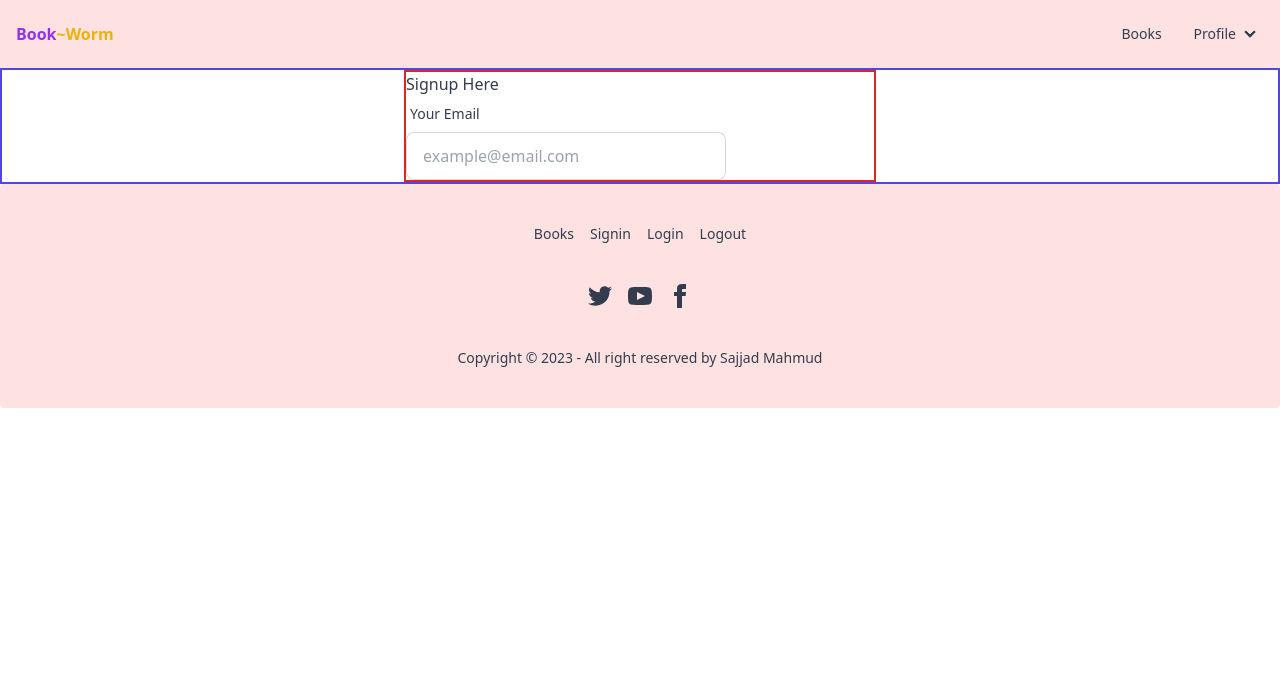
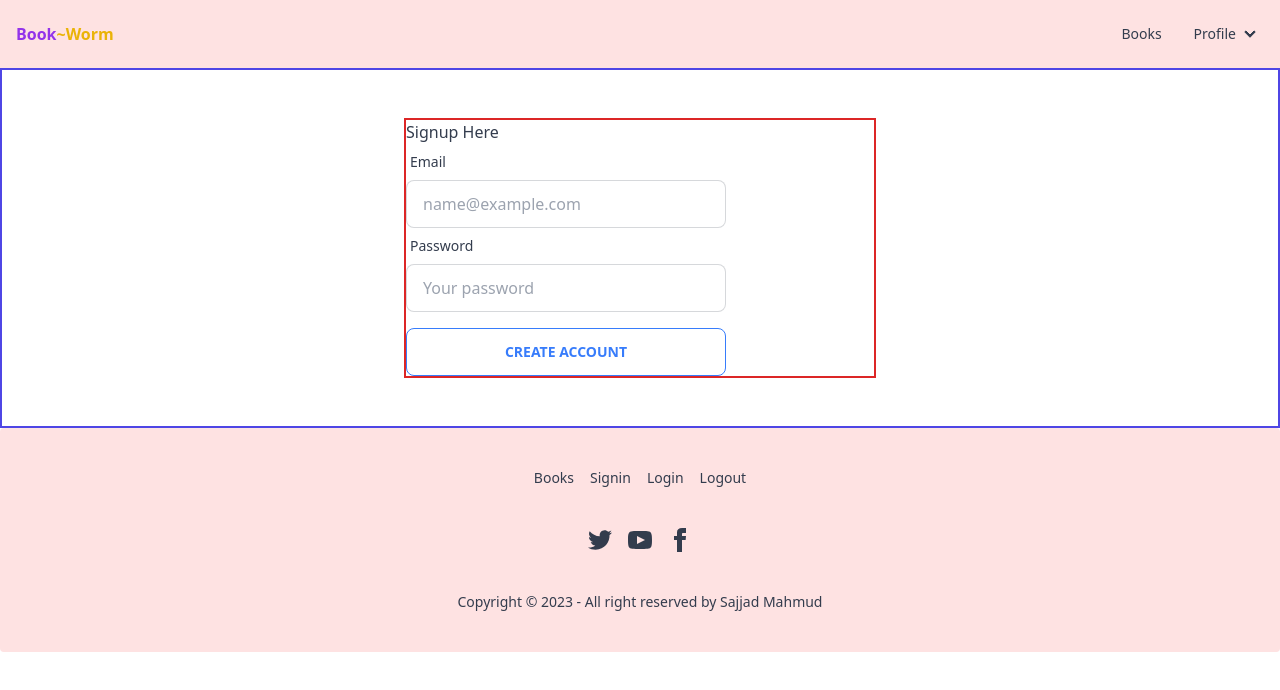
Before and after one commit to Springhawk27/book-catalog-client, a React (Vite) app: page /signup in a window 1280 px wide. Shown: the top 690 px of the page. Built offline with nearby package versions, Linux system fonts and the light colour scheme.

Commit message:
user signup done

```diff
--- a/src/components/SignupForm.tsx
+++ b/src/components/SignupForm.tsx
@@ -1,17 +1,61 @@
+import { createUser } from '@/redux/features/user/userSlice';
+import { useAppDispatch } from '@/redux/hook';
 import { useForm } from 'react-hook-form';
 
+interface SignupFormInputs {
+  email: string;
+  password: string;
+}
+
 const SignupForm = () => {
+  const {
+    register,
+    handleSubmit,
+    formState: { errors },
+  } = useForm<SignupFormInputs>();
+
+  const dispatch = useAppDispatch();
+
+  const onSubmit = (data: SignupFormInputs) => {
+    // console.log(data);
+    dispatch(createUser({ email: data.email, password: data.password }));
+  };
   return (
-    <div className="form-control w-full max-w-xs">
+    <form
+      onSubmit={handleSubmit(onSubmit)}
+      className="form-control w-full max-w-xs"
+    >
       <label className="label">
-        <span className="label-text">Your Email</span>
+        <span className="label-text">Email</span>
       </label>
       <input
-        type="text"
-        placeholder="example@email.com"
+        id="email"
+        placeholder="name@example.com"
+        type="email"
+        autoCapitalize="none"
+        autoComplete="email"
+        autoCorrect="off"
+        {...register('email', { required: 'Email is required' })}
         className="input input-bordered w-full max-w-xs"
       />
-    </div>
+      {errors.email && <p>{errors.email.message}</p>}
+      <label className="label">
+        <span className="label-text">Password</span>
+      </label>
+      <input
+        id="password"
+        placeholder="Your password"
+        type="password"
+        autoCapitalize="none"
+        autoCorrect="off"
+        {...register('password', { required: 'Password is required' })}
+        className="input input-bordered w-full max-w-xs"
+      />
+      {errors.password && <p>{errors.password.message}</p>}
+      <button className="btn btn-outline btn-secondary mt-4">
+        Create Account
+      </button>
+    </form>
   );
 };
 
--- a/src/pages/Signup.tsx
+++ b/src/pages/Signup.tsx
@@ -2,7 +2,7 @@ import SignupForm from '@/components/SignupForm';
 
 const Signup = () => {
   return (
-    <div className="px-12 flex flex-col  justify-center items-center border-2 border-indigo-600">
+    <div className="px-12 py-12 flex flex-col  justify-center items-center border-2 border-indigo-600">
       <div className="border-2 border-red-600 md:w-2/5 w-full">
         <h3 className="flex justify-start">Signup Here</h3>
         <SignupForm></SignupForm>
--- a/src/redux/features/user/userSlice.ts
+++ b/src/redux/features/user/userSlice.ts
@@ -32,7 +32,7 @@ export const createUser = createAsyncThunk(
   'user/createUser',
   async ({ email, password }: ICredential) => {
     const data = await createUserWithEmailAndPassword(auth, email, password);
-
+    console.log(data);
     return data.user.email;
   }
 );
--- a/src/redux/store.ts
+++ b/src/redux/store.ts
@@ -1,10 +1,12 @@
 import { configureStore } from '@reduxjs/toolkit';
 import { api } from './api/apiSlice';
 import bookReducer from './features/books/bookSlice';
+import userReducer from './features/user/userSlice';
 
 const store = configureStore({
   reducer: {
     book: bookReducer,
+    user: userReducer,
     [api.reducerPath]: api.reducer,
   },
   middleware: (getDefaultMiddleware) =>
```
